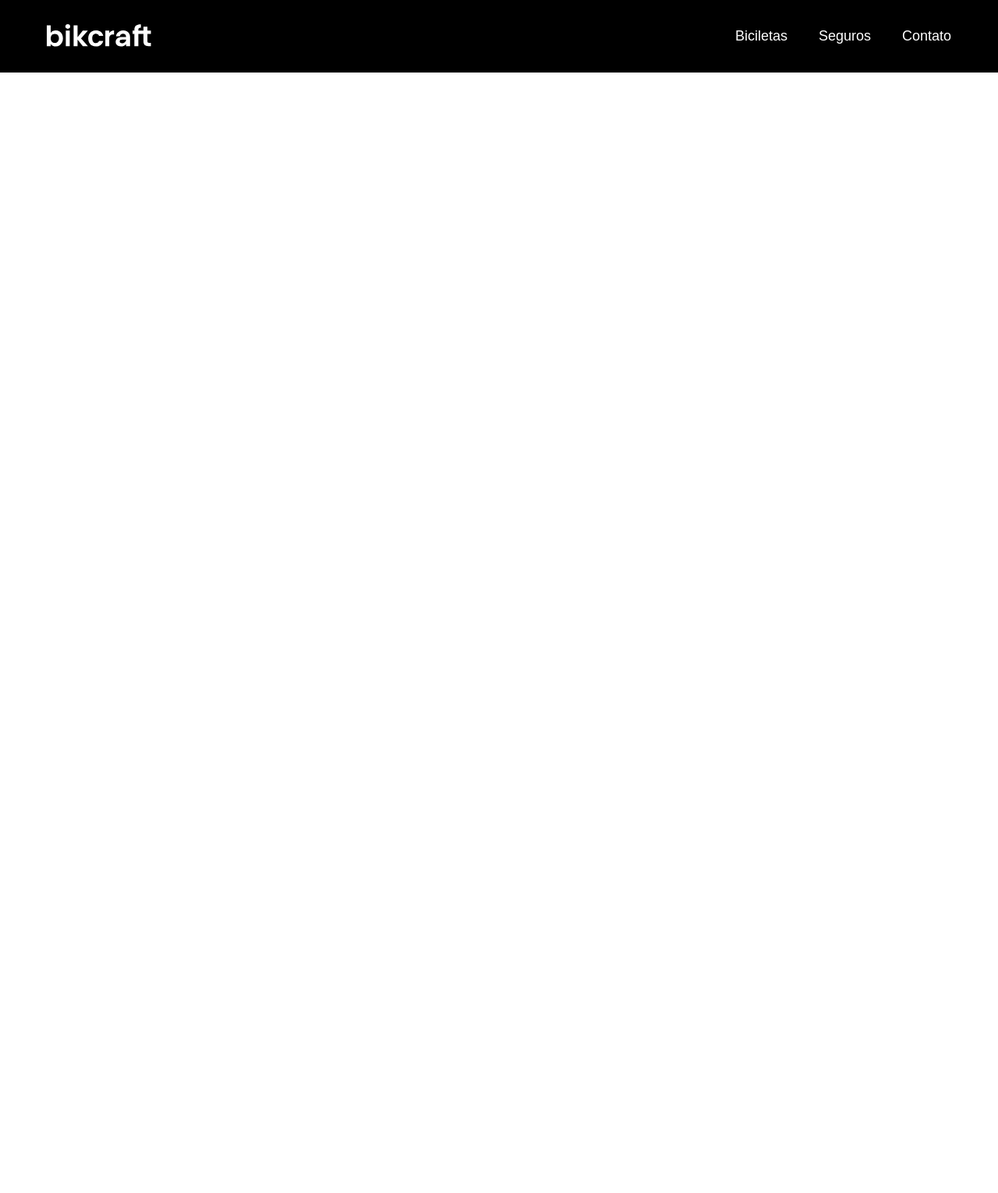
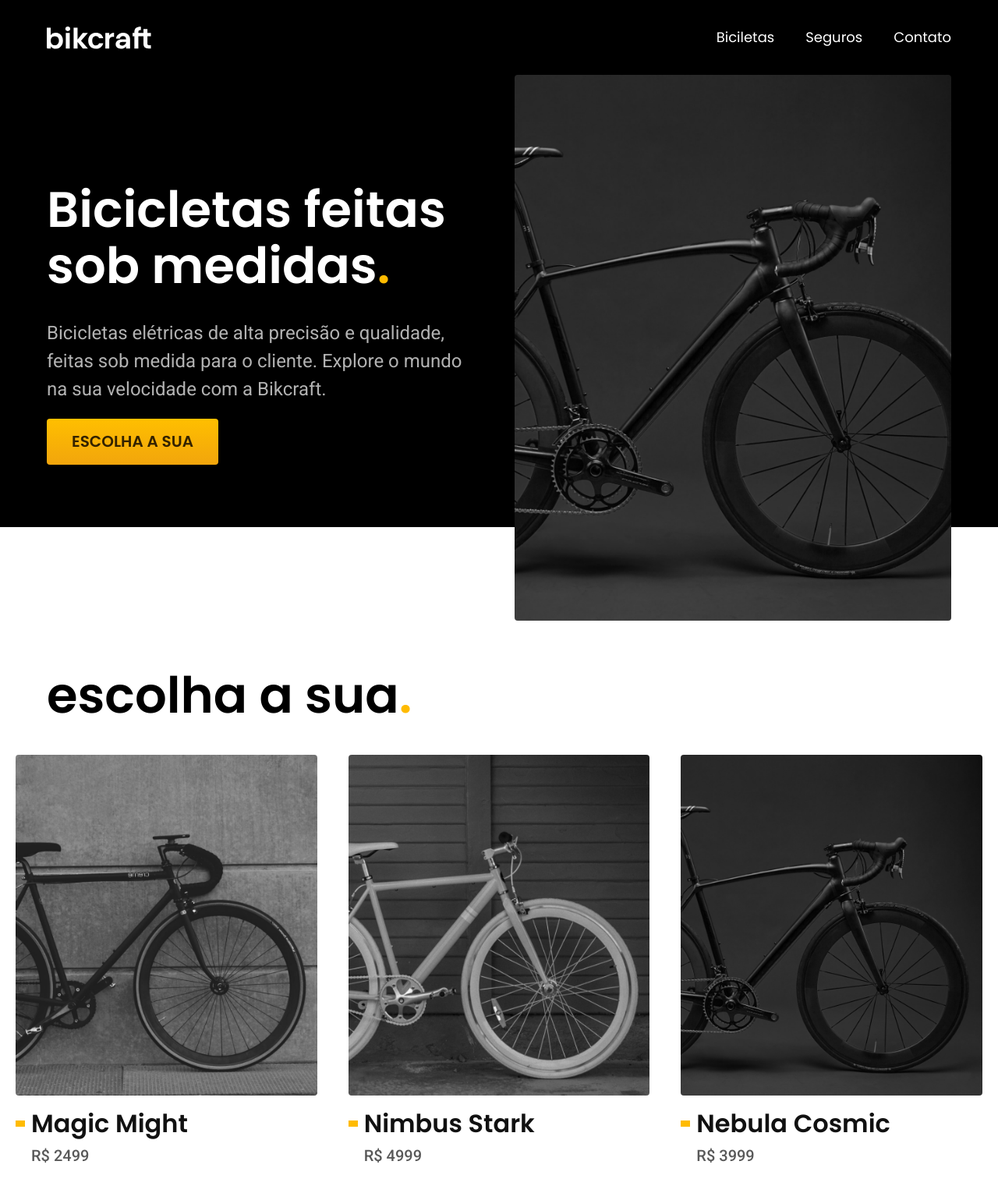
Before and after one commit to emmanuelmarcosdeoliveira/bikcraft, a plain HTML site: page index.html in a window 1280 px wide. Shown: the top 1530 px of the page at 78% size. Before the commit the page ends 800 px from the top, so only its background shows below. Drawn offline with Linux system fonts and the light colour scheme.

Commit message:
:construction: A lista de Bicicletas da Home - Closses#6

```diff
--- /dev/null
+++ b/css/biciciletas/bicicletas-lista.css
@@ -0,0 +1,61 @@
+.bicicletas-lista {
+  padding-top: 60px;
+  padding-bottom: 120px;
+}
+.bicicletas-lista h2 {
+  margin-bottom: 40px;
+  max-width: 1200px;
+  box-sizing: border-box;
+  padding-left: 20px;
+  padding-right: 20px;
+  margin-left: auto;
+  margin-right: auto;
+}
+.bicicletas-lista ul {
+  display: flex;
+  gap: 40px;
+  padding: 0 20px 20px 20px;
+  max-width: 1400px;
+  margin-left: auto;
+  margin-right: auto;
+  overflow-x: auto;
+}
+.bicicletas-lista li {
+  min-width: 280px;
+  flex: 1;
+  /* acima estamos definindo o item como flexsivel*/
+}
+.bicicletas-lista a {
+  display: block;
+}
+.bicicletas-lista img {
+  margin-bottom: 16px;
+}
+.bicicletas-lista h3 {
+  margin-bottom: 8px;
+  display: flex;
+  align-items: center;
+}
+.bicicletas-lista h3::before {
+  content: " ";
+  height: 8px;
+  width: 12px;
+  display: inline-block;
+  margin-right: 8px;
+  background-color: var(--cor-p1);
+  transition: width 0.2s;
+}
+.bicicletas-lista a:hover h3::before {
+  width: 24px;
+}
+.bicicletas-lista li span {
+  padding-left: 20px;
+}
+@media (max-width: 800px) {
+  .bicicletas-lista {
+    padding-bottom: 60px;
+  }
+  .bicicletas-lista ul {
+    gap: 20px;
+  }
+}
--- /dev/null
+++ b/css/global/global.css
@@ -0,0 +1,34 @@
+body {
+  margin: 0px;
+  font-family: Arial, Helvetica, sans-serif;
+  padding-bottom: 600px;
+  color: #111111;
+}
+h1,
+h2,
+h3,
+h4,
+ul,
+p {
+  margin: 0px;
+}
+
+ul {
+  padding: 0px;
+  list-style: none;
+}
+a {
+  text-decoration: none;
+  color: inherit;
+}
+
+img {
+  max-width: 100%;
+  display: block;
+  border-radius: 4px;
+}
+/* abaixo estamos criando uma estilização
+para todos as imagens que for do tipo .jpg */
+img[scr$=".jpg"] {
+  border-radius: 4px;
+}
--- /dev/null
+++ b/css/global/header.css
@@ -0,0 +1,67 @@
+.header-bg {
+  background-color: var(--cor-12);
+}
+.header {
+  display: flex;
+  flex-wrap: wrap;
+  gap: 20px;
+  justify-content: space-between;
+  align-items: center;
+  box-sizing: border-box;
+  padding: 20px;
+  max-width: 1200px;
+  margin-left: auto;
+  margin-right: auto;
+}
+.header-menu {
+  display: flex;
+  flex-wrap: wrap;
+  gap: 40px;
+}
+
+.header-menu a {
+  display: inline-block;
+  padding: 16px 0;
+  position: relative;
+  }
+
+.header-menu a::after {
+  content: "";
+  display: block;
+  height: 2px;
+  width: 0%;
+  background: var(--cor-0);
+  margin-top: 4px;
+  transition: 0.3s;
+  position: absolute;
+}
+
+.header-menu a:hover:after {
+  width: 100%;
+}
+
+@media (max-width: 800px) {
+  .header-menu {
+    gap: 20px;
+  }
+  .header-menu a {
+    background-color: var(--cor-11);
+    padding: 12px 16px;
+    border-radius: 4px;
+  }
+  .header-menu a:hover {
+    background-color: var(--cor-10);
+  }
+  .header a:after {
+    display: none;
+  }
+}
+@media (max-width: 600px) {
+  .header-menu {
+    gap: 12px;
+  }
+  .header-menu a {
+    padding: 8px 12px;
+    font-size: 14px;
+  }
+}
--- /dev/null
+++ b/css/home/introducao.css
@@ -0,0 +1,63 @@
+.introducao-bg {
+  background-color: var(--cor-12);
+  box-shadow: inset 0 -120px var(--cor-0);
+}
+.introducao {
+  display: grid;
+  grid-template-columns: 1fr 1fr;
+  gap: 0px  40px;
+  max-width: 1200px;
+  box-sizing: border-box;
+  padding-left: 20px;
+  padding-right: 20px;
+  margin-left: auto;
+  margin-right: auto;
+}
+.introducao-conteudo {
+  align-self: end;
+  padding-bottom: 200px;
+}
+/* Definido a imagem vazada*/
+.introducao img{
+  height: 100%;
+  object-fit: cover;
+  border-radius: 4px;
+}
+
+/*Fim da definição da imagem vazada*/
+.introducao h1 {
+  margin-bottom: 32px;
+  }
+
+.introducao p{
+  margin-bottom: 20px;
+    }
+
+
+@media (max-width: 800px){
+  .introducao-bg {
+    background: var(--cor-11);
+    padding-top: 40px;
+    box-shadow: inset 0 -60px var(--cor-0);
+  }
+    .introducao {
+      grid-template-columns: 1fr;
+      gap: 32px;
+      }
+      .introducao-conteudo {
+        padding-bottom: 0px;
+      }
+    .introducao h1 {
+      margin-bottom: 16px;
+    }
+    .introducao img {
+      height: 300px;
+      width: 100%;
+    }
+  }
+  @media (max-width: 600px) {
+    .introducao a {
+      padding: 12px 16px;
+      font-size: 16px;
+    }
+  }
--- a/css/style.css
+++ b/css/style.css
@@ -1,85 +1,10 @@
-body {
-  margin: 0px;
-  font-family: Arial, Helvetica, sans-serif;
-}
-ul {
-  margin: 0px;
-  padding: 0px;
-  list-style: none;
-}
-a {
-  text-decoration: none;
-}
-.header-bg {
-  background-color: #000000;
-}
-.header {
-  display: flex;
-  flex-wrap: wrap;
-  gap: 20px;
-  justify-content: space-between;
-  align-items: center;
-  box-sizing: border-box;
-  padding: 20px;
-  max-width: 1200px;
-  margin-left: auto;
-  margin-right: auto;
-}
-.header-menu {
-  display: flex;
-  flex-wrap: wrap;
-  gap: 40px;
-}
-
-.header-menu a {
-  color: #ffffff;
-  display: inline-block;
-  padding: 16px 0;
-  font-size: 18px;
-  position: relative;
-  }
-
-  .header-menu a::after {
-    content: "";
-    display: block;
-    height: 2px;
-    width: 0%;
-    background-color: #ffffff;
-    margin-top: 4px;
-    transition: 0.3s;
-    position: absolute;
-    }
-
-    .header-menu a:hover:after{
-      width: 100%;
-      }
-
-
-
-
-
-  @media (max-width: 800px){
-    .header-menu {
-      gap: 20px;
-    }
-     .header-menu a {
-      background-color: #111111;
-      padding: 12px 16px ;
-      border-radius: 4px;
-    }
-    .header-menu a:hover {
-      background-color: #2e2e2e;
-      }
-      .header a:after {
-        display: none;
-      }
-  }
-  @media (max-width: 600px){
-    .header-menu {
-      gap: 12px;
-    }
-    .header-menu a {
-      padding: 8px 12px;
-      font-size: 14px;
-    }
-  }
+@import "./global/global.css";
+@import "utilidades/tipografia.css";
+@import "utilidades/cores.css";
+@import "./global/header.css";
+/* Utilidades*/
+@import "utilidades/componente.css";
+/* Home */
+@import "home/introducao.css";
+/* Biciciletas */
+@import "../css/biciciletas/bicicletas-lista.css";
--- /dev/null
+++ b/css/utilidades/componente.css
@@ -0,0 +1,19 @@
+.botao {
+  display: inline-block;
+  padding: 16px 32px;
+  background: linear-gradient(#ffbf00, #f2a50c);
+  border-radius: 4px;
+  box-shadow: 0px 1px 2px rgba(0, 0, 0, 0.1);
+  text-transform: uppercase;
+  color: var(--cor-p5);
+  font: 600 1.25rem/1.35 "Poppins", sans-serif;
+}
+.botao:hover {
+  background: linear-gradient(#ffb60d, #e59317);
+}
+@media (max-width: 600px) {
+  .botao {
+    padding: 12px 16px;
+    font-size: 1rem;
+  }
+}
--- /dev/null
+++ b/css/utilidades/cores.css
@@ -0,0 +1,74 @@
+:root {
+  --cor-0: #ffffff;
+  --cor-1: #f7f7f7;
+  --cor-2: #ededed;
+  --cor-3: #dedede;
+  --cor-4: #cccccc;
+  --cor-5: #b2b2b2;
+  --cor-6: #9c9c9c;
+  --cor-7: #707070;
+  --cor-8: #595959;
+  --cor-9: #404040;
+  --cor-10:#2e2e2e;
+  --cor-11:#111111;
+  --cor-12:#000000;
+  --cor-p1:#ffbb00;
+  --cor-p2:#E4a30b;
+  --cor-p3:#a66F00;
+  --cor-p4:#664400;
+  --cor-p5:#332200;
+}
+.cor-0 {
+  color: var(--cor-0);
+}
+.cor-1 {
+  color: var(--cor-1);
+}
+.cor-2 {
+  color: var(--cor-2);
+}
+.cor-3 {
+  color: var(--cor-3);
+}
+.cor-4 {
+  color: var(--cor-4);
+}
+.cor-5 {
+  color: var(--cor-5);
+}
+.cor-6 {
+  color: var(--cor-6);
+}
+.cor-7 {
+  color: var(--cor-7);
+}
+.cor-8 {
+  color: var(--cor-8);
+}
+.cor-9 {
+  color: var(--cor-9);
+}
+.cor-10 {
+  color: var(--cor-10);
+}
+.cor-11 {
+  color: var(--cor-11);
+}
+.cor-12 {
+  color: var(--cor-12);
+}
+.cor-p1 {
+  color: var(--cor-p1);
+}
+.cor-p2 {
+  color: var(--cor-p2);
+}
+.cor-p3 {
+  color: var(--cor-p3);
+}
+.cor-p4 {
+  color: var(--cor-p4);
+}
+.cor-p5 {
+  color: var(--cor-p5);
+}
--- /dev/null
+++ b/css/utilidades/tipografia.css
@@ -0,0 +1,60 @@
+.font-1-xs {
+  font: 400 0.75rem/1.35 "Poppins", san-serif;
+}
+.font-2-xs {
+  font: 400 0.875rem/1.43 "Roboto", san-serif;
+}
+.font-1-s {
+  font: 400 1rem/1.5 "Poppins", san-serif;
+}
+.font-2-s {
+  font: 400 1rem/1.5 "Roboto", san-serif;
+}
+.font-1-m {
+  font: 400 1.125rem/1.35 "Poppins", san-serif;
+}
+.font-1-b {
+  font: 600 1.125rem/1.35 "Poppins", san-serif;
+}
+.font-2-m {
+  font: 500 1.25rem/1.35 "Roboto", san-serif;
+}
+.font-1-l {
+  font: 400 1.5rem/1.5 "Poppins", san-serif;
+}
+.font-2-l {
+  font: 400 1.5rem/1.5 "Roboto", san-serif;
+}
+.font-2-l-b {
+  font: 500 1.5rem/1.5 "Roboto", san-serif;
+  letter-spacing: 0.015rem;
+  text-transform: uppercase;
+}
+.font-1-xl {
+  font: 600 2rem/1.25 "Poppins", san-serif;
+}
+.font-2-xl {
+  font: 500 2rem/1.25 "Roboto", san-serif;
+}
+.font-1-xxl {
+  font: 600 4rem/1.125 "Poppins", san-serif;
+}
+
+@media (max-width: 1200px) {
+  .font-1-xxl {
+    font-size: 3rem;
+  }
+  .font-2-l,
+  .font-2-l-b {
+    font-size: 1.125rem;
+  }
+}
+@media (max-width: 800px) {
+  .font-1-xxl {
+    font-size: 2rem;
+  }
+  .font-1-xl,
+  .font-2-xl {
+    font-size: 1.5rem;
+  }
+}
--- a/index.html
+++ b/index.html
@@ -8,6 +8,9 @@
   <meta name="description" content="Biciletas elétricas de alta precisão e qualidade, feitas sobe medida para o cliente. Explore o Mundo na sua velocidade com a Bikcraft">
   <title>Bikcraft - Biciletas Elétricas</title>
   <link rel="stylesheet" href="/css/style.css">
+  <link rel="preconnect" href="https://fonts.googleapis.com">
+  <link rel="preconnect" href="https://fonts.gstatic.com" crossorigin>
+  <link href="https://fonts.googleapis.com/css2?family=Poppins:wght@400;600&family=Roboto:wght@400;500&display=swap" rel="stylesheet">
 </head>
 
 <body>
@@ -18,7 +21,7 @@
       </a>
 
       <nav aria-label="primaria">
-        <ul class="header-menu">
+        <ul class="header-menu font-1-m cor-0">
           <li><a href="./bicicletas.html">Biciletas</a></li>
           <li><a href="./seguros.html">Seguros</a></li>
           <li><a href="./contato.html">Contato</a></li>
@@ -26,6 +29,44 @@
       </nav>
     </div>
   </header>
+  <main class="introducao-bg">
+    <div class="introducao">
+      <div class="introducao-conteudo">
+        <h1 class="font-1-xxl cor-0">Bicicletas feitas sob medidas<span class="cor-p1"  >.</span></h1>
+        <p class="font-2-l cor-5">Bicicletas elétricas de alta precisão e qualidade, feitas sob medida para o cliente. Explore o mundo na sua velocidade com a Bikcraft.</p>
+        <a class="botao" href="./bicicletas.html">Escolha a sua</a>
+      </div>
+      <div>
+        <img src="img/fotos/introducao.jpg" alt="Bicileta elétrica preta">
+      </div>
+    </div>
+  </main>
+  <article class="bicicletas-lista">
+    <h2 class="font-1-xxl cor-12">escolha a sua<span class="cor-p1">.</span></h2>
+    <ul>
+      <li>
+          <a href="./bicicletas/magic.html">
+            <img src="img/bicicletas/magic-home.jpg" alt="Bicicleta preta">
+              <h3 class="font-1-xl">Magic Might</h3>
+              <span class="font-2-m cor-8  ">R$ 2499</span>
+          </a>
+      </li>
+      <li>
+        <a href="./bicicletas/magic.html">
+          <img src="img/bicicletas/nebula-home.jpg" alt="Bicicleta preta">
+            <h3 class="font-1-xl">Nimbus Stark</h3>
+            <span class="font-2-m cor-8  ">R$ 4999</span>
+        </a>
+    </li>
+    <li>
+      <a href="./bicicletas/magic.html">
+        <img src="img/bicicletas/nimbus-home.jpg" alt="Bicicleta preta">
+          <h3 class="font-1-xl">Nebula Cosmic</h3>
+          <span class="font-2-m cor-8  ">R$ 3999</span>
+      </a>
+  </li>
+    </ul>
+  </article>
 
 </body>
 
```
Also changed, not shown: textos.txt (added).
